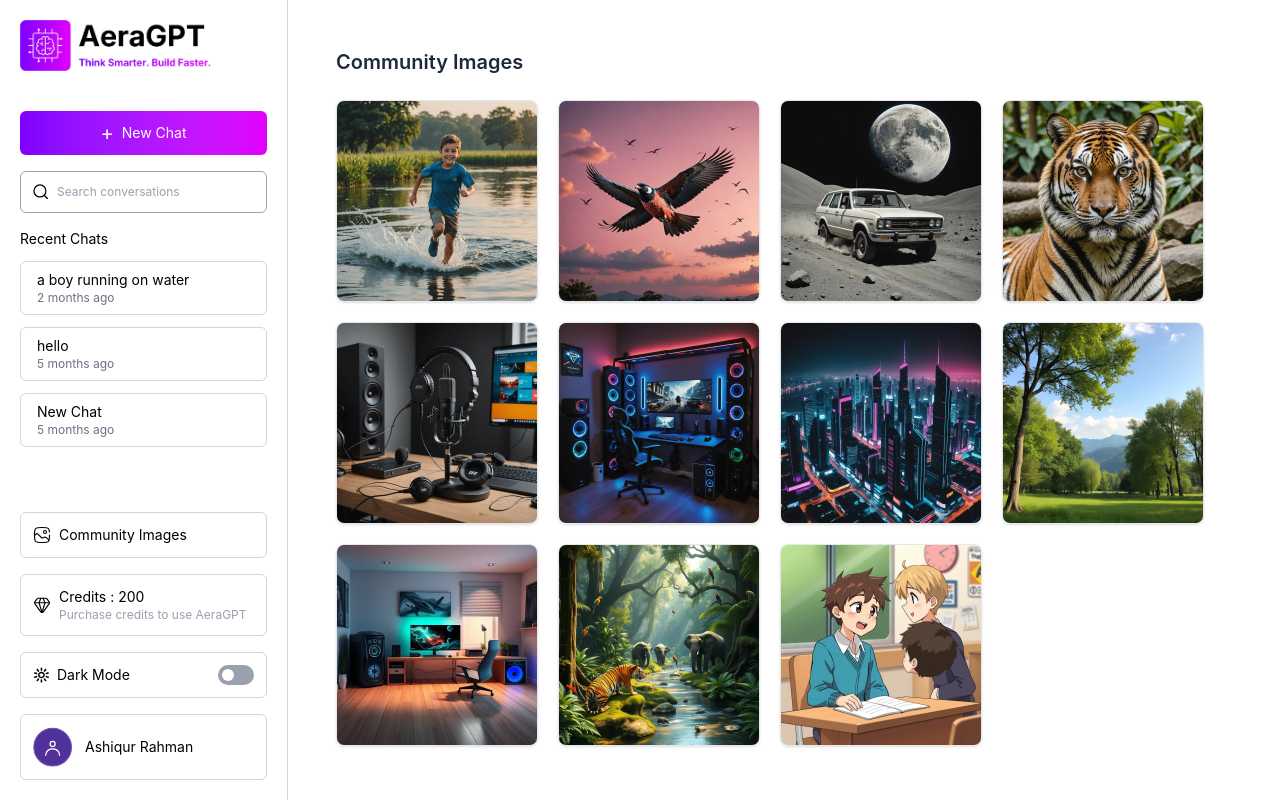
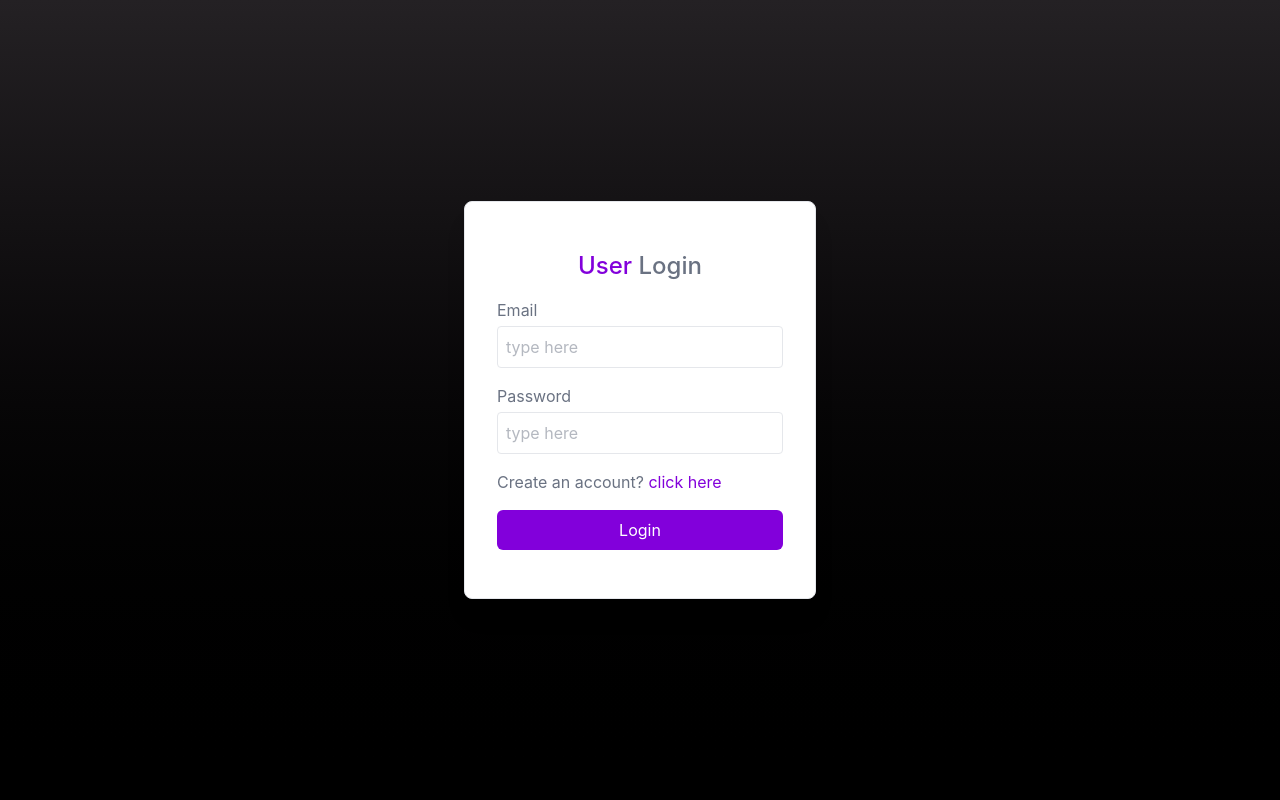
Before and after one commit to Ashiqur1819/AeraGPT, a React (Vite) app in the folder client/: page /community in a window 1280 px wide. Built offline with nearby package versions, Linux system fonts and the light colour scheme.

Commit message:
Create sign up and login form

```diff
--- a/client/src/App.jsx
+++ b/client/src/App.jsx
@@ -7,9 +7,13 @@
 import { assets } from "./assets/assets";
 import "./assets/prism.css"
 import Loading from "./pages/Loading";
+import { useAppContext } from "./context/AppContext";
+import Login from "./pages/Login";
 
 function App() {
   const [isMenuOpen, setIsMenuOpen] = useState(false);
+
+  const {user} = useAppContext()
 
   const {pathname} = useLocation()
 
@@ -24,16 +28,22 @@
           className="absolute top-3 left-3 w-8 h-8 cursor-pointer md:hidden not-dark:invert"
         />
       )}
-      <div className="dark:bg-linear-to-b from-[#242124] to-[#000000] dark:text-white">
-        <div className="flex h-screen w-screen">
-          <Sidebar isMenuOpen={isMenuOpen} setIsMenuOpen={setIsMenuOpen} />
-          <Routes>
-            <Route path="/" element={<Chatbox />} />
-            <Route path="/credits" element={<Credits />} />
-            <Route path="/community" element={<Community />} />
-          </Routes>
-        </div>
-      </div>
+      {!user ? (
+  <div className='dark:bg-linear-to-b from-[#242124] to-[#000000] dark:text-white'>
+    <div className='flex h-screen w-screen'>
+      <Sidebar isMenuOpen={isMenuOpen} setIsMenuOpen={setIsMenuOpen} />
+      <Routes>
+        <Route path='/' element={<Chatbox />} />
+        <Route path='/credits' element={<Credits />} />
+        <Route path='/community' element={<Community />} />
+      </Routes>
+    </div>
+  </div>
+) : (
+  <div className='bg-linear-to-b from-[#242124] to-[#000000] flex items-center justify-center h-screen w-screen'>
+    <Login />
+  </div>
+)}
     </>
   );
 }
--- a/client/src/pages/Login.jsx
+++ b/client/src/pages/Login.jsx
@@ -1,11 +1,50 @@
-import React from 'react'
+import { useState } from "react";
+
 
 function Login() {
-  return (
-    <div>
-      Login
-    </div>
-  )
+
+  const [state, setState] = useState("login");
+    const [name, setName] = useState("");
+    const [email, setEmail] = useState("");
+    const [password, setPassword] = useState("");
+
+    const handleSubmit = (e) => {
+      e.preventDefault()
+    }
+
+    return (
+        <form onSubmit={handleSubmit} className="flex flex-col gap-4 m-auto items-start p-8 py-12 w-80 sm:w-88 text-gray-500 rounded-lg shadow-xl border border-gray-200 bg-white">
+            <p className="text-2xl font-medium m-auto">
+                <span className="text-purple-700">User</span> {state === "login" ? "Login" : "Sign Up"}
+            </p>
+            {state === "register" && (
+                <div className="w-full">
+                    <p>Name</p>
+                    <input onChange={(e) => setName(e.target.value)} value={name} placeholder="type here" className="border border-gray-200 rounded w-full p-2 mt-1 outline-purple-700" type="text" required />
+                </div>
+            )}
+            <div className="w-full ">
+                <p>Email</p>
+                <input onChange={(e) => setEmail(e.target.value)} value={email} placeholder="type here" className="border border-gray-200 rounded w-full p-2 mt-1 outline-purple-700" type="email" required />
+            </div>
+            <div className="w-full ">
+                <p>Password</p>
+                <input onChange={(e) => setPassword(e.target.value)} value={password} placeholder="type here" className="border border-gray-200 rounded w-full p-2 mt-1 outline-purple-700" type="password" required />
+            </div>
+            {state === "register" ? (
+                <p>
+                    Already have account? <span onClick={() => setState("login")} className="text-purple-700 cursor-pointer">click here</span>
+                </p>
+            ) : (
+                <p>
+                    Create an account? <span onClick={() => setState("register")} className="text-purple-700 cursor-pointer">click here</span>
+                </p>
+            )}
+            <button type="submit" className="bg-purple-700 hover:bg-purple-800 transition-all text-white w-full py-2 rounded-md cursor-pointer">
+                {state === "register" ? "Create Account" : "Login"}
+            </button>
+        </form>
+    );
 }
 
 export default Login
```
